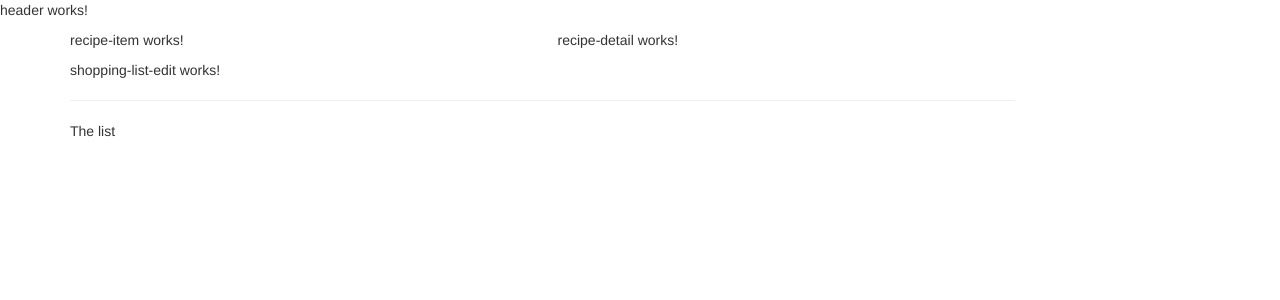
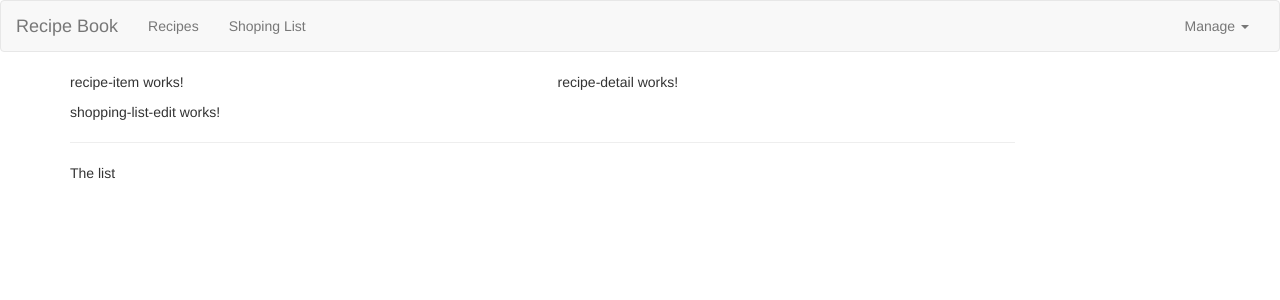
Before and after one commit to Ahmore/Angular5-udemy-course-project, an Angular app: page / in a window 1280 px wide. Shown: the top 300 px of the page. Built offline with nearby package versions, Linux system fonts and the light colour scheme.

Commit message:
Header created.

```diff
--- a/src/app/header/header.component.html
+++ b/src/app/header/header.component.html
@@ -1,3 +1,26 @@
-<p>
-  header works!
-</p>
+<nav class="navbar navbar-default">
+    <div class="container-fluid">
+        <div class="navbar-header">
+            <a href="#" class="navbar-brand">Recipe Book</a>
+        </div>
+
+        <div class="collapse navbar-collapse">
+            <ul class="nav navbar-nav">
+                <li><a href="#">Recipes</a></li>
+                <li><a href="#">Shoping List</a></li>
+            </ul>
+            <ul class="nav navbar-nav navbar-right">
+                <li class="dropdown">
+                    <a href="#" class="dropdown-toggle" role="button">
+                        Manage
+                        <span class="caret"></span>
+                    </a>
+                    <ul class="dropdown-menu">
+                        <li><a href="#">Save Data</a></li>
+                        <li><a href="#">Fetch Data</a></li>
+                    </ul>
+                </li>
+            </ul>
+        </div>
+    </div>
+</nav>
```
